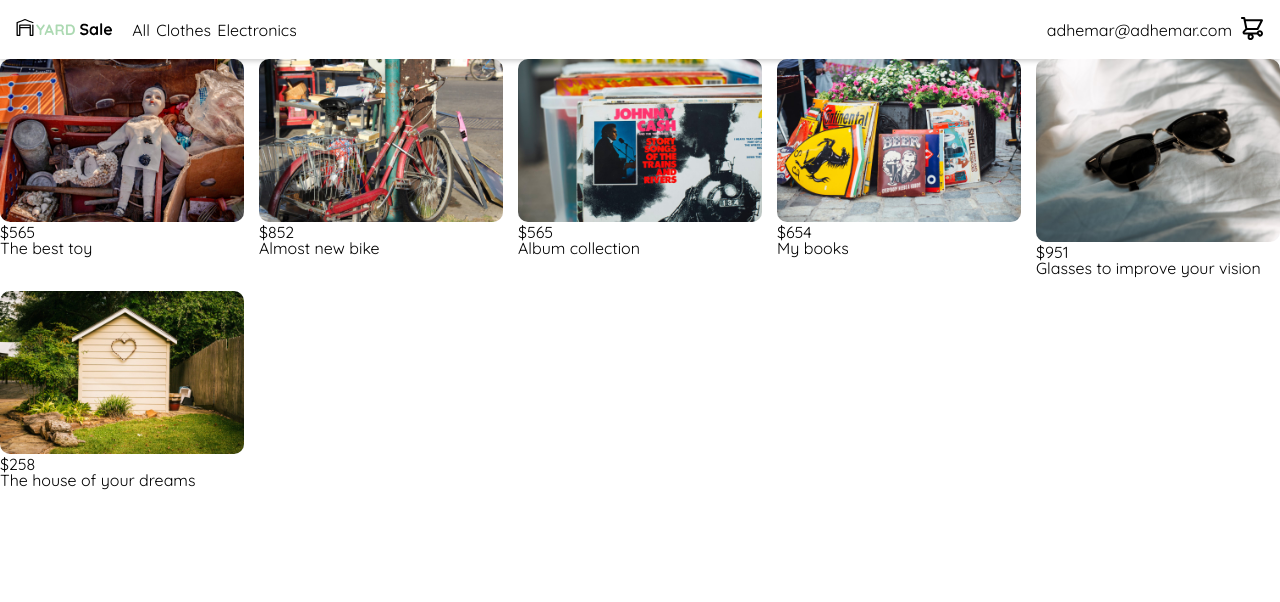
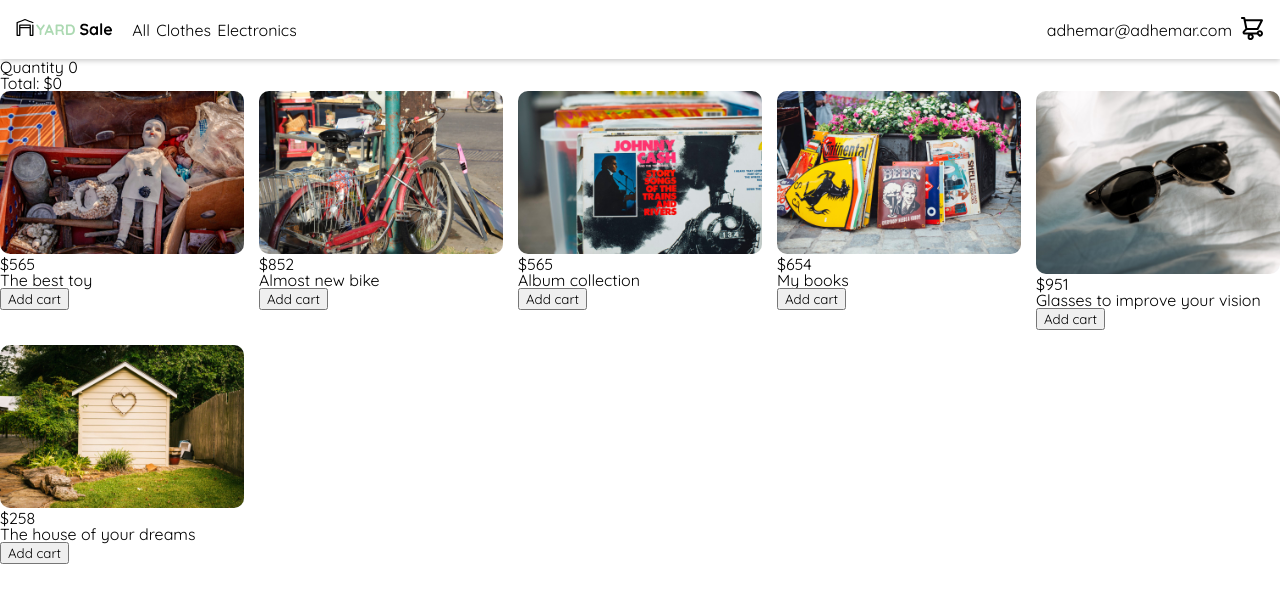
Before and after one commit to adhes14/angular_my_store2, an Angular app: page / in a window 1280 px wide. Shown: the top 602 px of the page. Built offline with nearby package versions, Linux system fonts and the light colour scheme.

Commit message:
comunication between parent and child

```diff
--- a/src/app/components/product/product.component.html
+++ b/src/app/components/product/product.component.html
@@ -1,3 +1,4 @@
 <app-img [img]="product.image"></app-img>
 <h2>${{ product.price }}</h2>
 <p>{{ product.name }}</p>
+<button (click)="onAddToCart()">Add cart</button>
--- a/src/app/components/product/product.component.ts
+++ b/src/app/components/product/product.component.ts
@@ -1,4 +1,4 @@
-import { Component, OnInit, Input } from '@angular/core';
+import { Component, OnInit, Input, Output, EventEmitter } from '@angular/core';
 import { Product } from '../../models/product.model';
 
 @Component({
@@ -14,9 +14,15 @@ export class ProductComponent implements OnInit {
     image: '',
     price: 0
   }
+  @Output() addedProduct = new EventEmitter<Product>();
+
   constructor() { }
 
   ngOnInit(): void {
   }
 
+  onAddToCart() {
+    this.addedProduct.emit(this.product);
+  }
+
 }
--- a/src/app/components/products/products.component.html
+++ b/src/app/components/products/products.component.html
@@ -1,3 +1,13 @@
+<p>
+  Quantity {{ myShoppingCart.length }}
+</p>
+<p>
+  Total: ${{ total }}
+</p>
 <div class="products--grid">
-  <app-product [product]="product" *ngFor="let product of products"></app-product>
+  <app-product
+    [product]="product"
+    *ngFor="let product of products"
+    (addedProduct)="onAddToShopingCart($event)"
+  ></app-product>
 </div>
--- a/src/app/components/products/products.component.ts
+++ b/src/app/components/products/products.component.ts
@@ -7,6 +7,8 @@ import { Product } from '../../models/product.model';
   styleUrls: ['./products.component.scss']
 })
 export class ProductsComponent implements OnInit {
+  myShoppingCart: Product[] = [];
+  total: number = 0;
   products: Product[] = [
     {
       id: '1',
@@ -51,4 +53,9 @@ export class ProductsComponent implements OnInit {
   ngOnInit(): void {
   }
 
+  onAddToShopingCart(product: Product) {
+    this.myShoppingCart.push(product);
+    this.total = this.myShoppingCart.reduce((sum, item) => sum + item.price, 0);
+  }
+
 }
```
